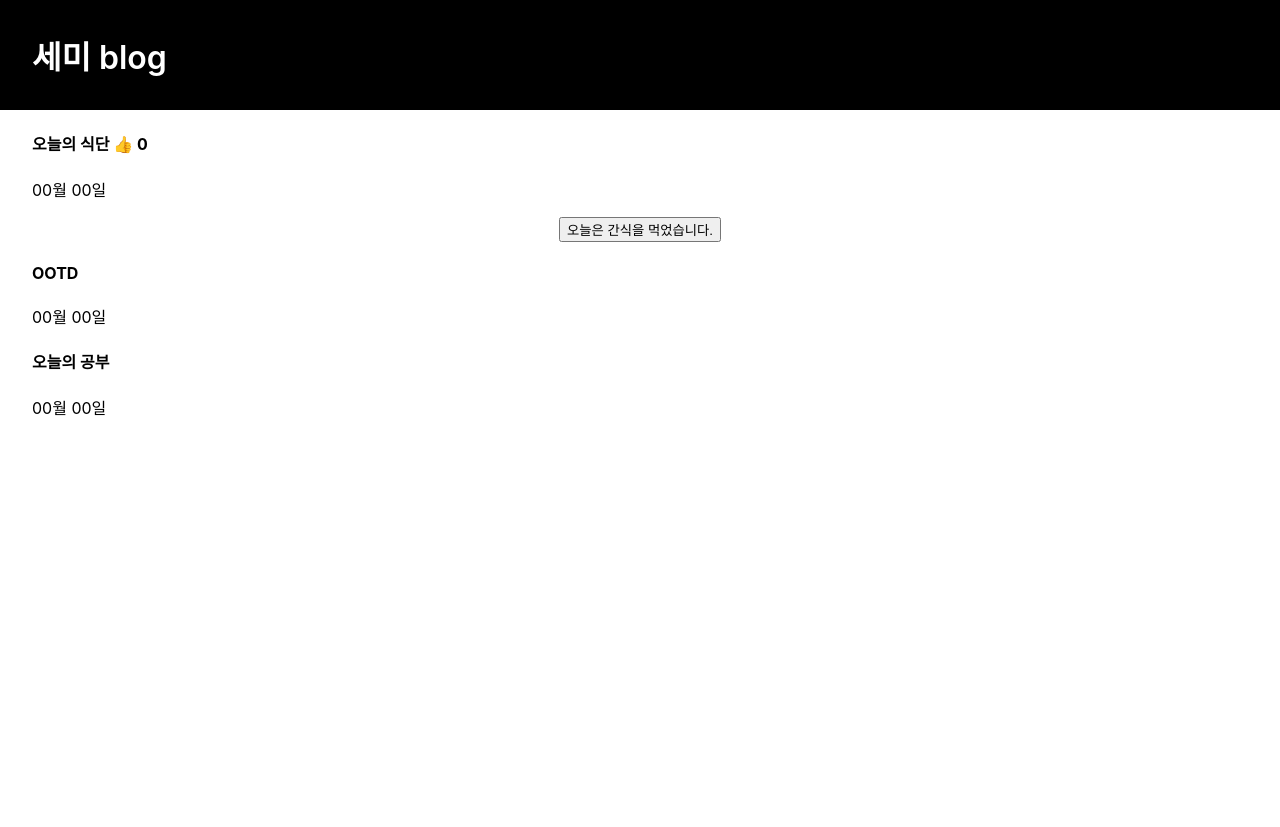
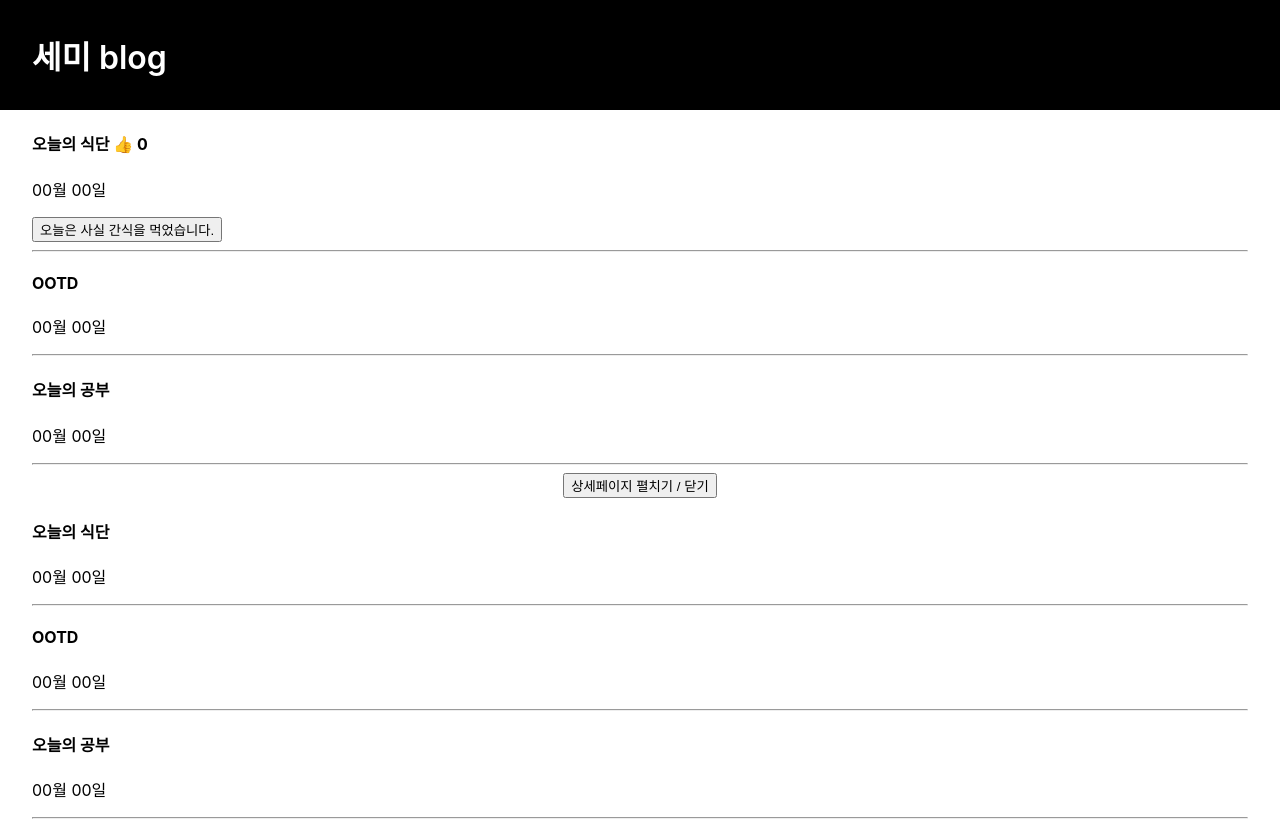
Before and after one commit to Reload0213/semi-blog, a React (Create React App) app: page / in a window 1280 px wide. Shown: the top 827 px of the page. Before the commit the page ends 800 px from the top, so only its background shows below. Built offline with nearby package versions, Linux system fonts and the light colour scheme.

Commit message:
modal형식 이벤트, map으로 배열 반복
modal형식 이벤트와, react에서 for보다 많이 쓰인다는 map형식 반복을 사용해 작성해봄

```diff
--- a/src/App.css
+++ b/src/App.css
@@ -29,6 +29,12 @@
   padding: 0 2em;
 }
 
+.detailList {
+  margin-top: 1em;
+  padding: 3em;
+  background-color: #eee;
+}
+
 .App-header {
   background-color: #282c34;
   min-height: 100vh;
--- a/src/App.js
+++ b/src/App.js
@@ -5,21 +5,23 @@ import React, { useState } from "react";
 import logo from "./logo.svg";
 import "./App.css";
 
-
-
 function App() {
-
   // let posts = '오늘의 식단';
   // let [ blogTitle, CgBlogTitle ] = useState('오늘의 식단');
-  let [ blogTitle, CgBlogTitle ] = useState(['오늘의 식단', 'OOTD', '오늘의 공부']);
-  let [likeCnt, CgLikeCnt ]  = useState(0);
+  let [blogTitle, CgBlogTitle] = useState([
+    "오늘의 식단",
+    "OOTD",
+    "오늘의 공부",
+  ]);
+  let [likeCnt, CgLikeCnt] = useState(0);
 
   let ChangeTitle = () => {
-    let newTitle  = [...blogTitle];
-      newTitle[0] = '오늘의 간식';
-        CgBlogTitle( newTitle )
-  }
+    let newTitle = [...blogTitle];
+    newTitle[0] = "오늘의 간식";
+    CgBlogTitle(newTitle);
+  };
 
+  let [detailList , cgDetailList ] = useState(false);
 
   return (
     <div className="App">
@@ -27,20 +29,74 @@ function App() {
         <div className="blogTitle">세미 blog</div>
       </div>
       <div className="blogList">
-      <h4> { blogTitle[0] } <span onClick={ () => { CgLikeCnt(likeCnt+1) }}> 👍 </span> { likeCnt } </h4>
-      <p>00월 00일</p>
-      </div>
-      <button onClick={ () => { ChangeTitle() } }> 오늘은 간식을 먹었습니다.</button>
-      <div className="blogList">
-      <h4> { blogTitle[1] } </h4>
-      <p>00월 00일</p>
+        <h4>
+          {" "}
+          {blogTitle[0]}{" "}
+          <span
+            onClick={() => {
+              CgLikeCnt(likeCnt + 1);
+            }}
+          >
+            {" "}
+            👍{" "}
+          </span>{" "}
+          {likeCnt}{" "}
+        </h4>
+        <p>00월 00일</p>
+        <button
+          onClick={() => {
+            ChangeTitle();
+          }}
+        >
+          {" "}
+          오늘은 사실 간식을 먹었습니다.
+        </button>
+        <hr />
       </div>
       <div className="blogList">
-      <h4> { blogTitle[2] } </h4>
-      <p>00월 00일</p>
+        <h4> {blogTitle[1]} </h4>
+        <p>00월 00일</p>
+        <hr />
       </div>
+      <div className="blogList">
+        <h4> {blogTitle[2]} </h4>
+        <p>00월 00일</p>
+        <hr />
+      </div>
+
+      <button onClick={ () => {cgDetailList(!detailList)} }>상세페이지 펼치기 / 닫기</button>
+
+
+      { detailList === true ? <DetailList/> : null }
+
+
+      {
+
+        blogTitle.map((title)=> {
+          return (
+          <div className="blogList">
+          <h4> { title } </h4>
+          <p>00월 00일</p>
+          <hr />
+        </div>
+          )
+        })
+
+      }
+
     </div>
   );
 }
 
+const DetailList = () => {
+  return (
+    <div className="detailList">
+      <h2>제목</h2>
+      <p>날짜</p>
+      <p>상세내용</p>
+    </div>
+  );
+};
+
+
 export default App;
```
